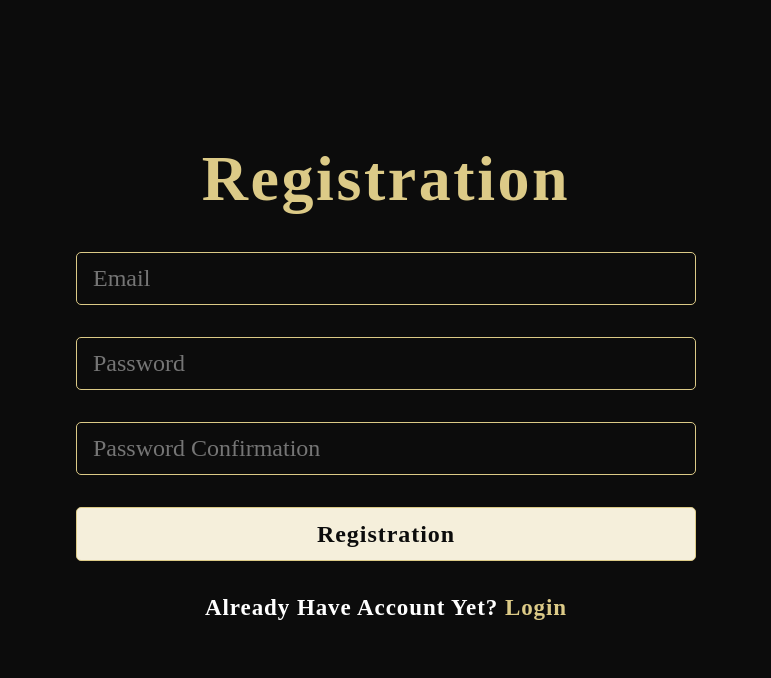
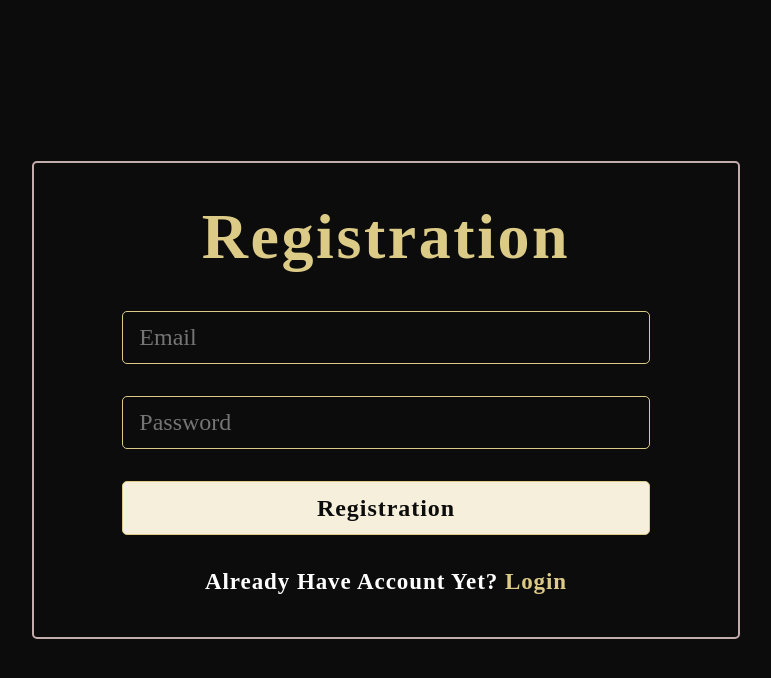
Before and after one commit to SMinhChau/Restaurant-Website, a React (Create React App) app: page /register in a window 1280 px wide. Shown: the top 678 px of the page, without its empty margins (254-1025 px from the left). Built offline with nearby package versions, Linux system fonts and the light colour scheme; no server answers; a web font is replaced by a local one.

Commit message:
add protect router

```diff
--- a/src/App.js
+++ b/src/App.js
@@ -7,6 +7,7 @@ import Home from '~/pages/Home/Home';
 import { Singup } from './container';
 import Signin from './container/Signin/Signin';
 import { AuthContextProvider } from './contexts/AuthContext';
+import ProtectRouter from '~/pages/ProtectRouter';
 
 function App() {
  return (
@@ -15,9 +16,23 @@ function App() {
     <Routes>
      <Route path="/">
       <Route index element={<Signin />} />
-      <Route path="home" element={<Home />} />
       <Route path="register" element={<Singup />} />
-      <Route path="blogs" element={<Blogs />} />
+      <Route
+       path="home"
+       element={
+        <ProtectRouter>
+         <Home />
+        </ProtectRouter>
+       }
+      />
+      <Route
+       path="blogs"
+       element={
+        <ProtectRouter>
+         <Blogs />
+        </ProtectRouter>
+       }
+      />
      </Route>
     </Routes>
    </AuthContextProvider>
--- a/src/container/Signin/Signin.js
+++ b/src/container/Signin/Signin.js
@@ -33,6 +33,7 @@ const Signin = () => {
 
  return (
   <div className={cx('app__wrapper-register flex__center section__padding')}>
+   <div className={cx('app__content flex__center')}>
     <h1 className={cx('headtext__cormorant')}>Login</h1>
     <div className={cx('login_screen-form flex__center')}>
      <form onSubmit={handleSubmit}>
@@ -66,6 +67,7 @@ const Signin = () => {
      </div>
     </div>
    </div>
+  </div>
  );
 };
 
--- a/src/container/Signin/Signin.scss
+++ b/src/container/Signin/Signin.scss
@@ -8,12 +8,19 @@
   margin-bottom: 2rem;
  }
 }
-
+.app__content {
+ border-radius: 5px;
+ flex-direction: column;
+ border: 2px solid rgb(195, 172, 172);
+ background-color: var(--color-black);
+ min-width: 100px;
+}
 .login_screen-form {
  display: flex;
-
+ width: 100%;
  flex-direction: column;
  form {
+  width: 100%;
   display: flex;
   flex-direction: column;
  }
@@ -21,7 +28,7 @@
 .login_screen-form {
  margin-bottom: 2.5rem;
  input {
-  width: 620px;
+  width: 75%;
   border: 1px solid var(--color-golden);
   border-radius: 5px;
   font-size: 1.5rem;
@@ -35,7 +42,7 @@
 }
 .login_screen-form button {
  font-size: 1.5rem;
- width: 100%;
+ width: 75%;
  border: 1px solid var(--color-golden);
  border-radius: 5px;
  text-transform: capitalize;
--- a/src/container/Singup/Singup.js
+++ b/src/container/Singup/Singup.js
@@ -38,6 +38,7 @@ const Singup = () => {
 
  return (
   <div className={cx('app__wrapper-register flex__center section__padding')}>
+   <div className={cx('app__content flex__center')}>
     <h1 className={cx('headtext__cormorant')}>registration</h1>
     <div className={cx('login_screen-form flex__center')}>
      <form onSubmit={handleSubmit}>
@@ -50,13 +51,14 @@ const Singup = () => {
        required
       />
       <input
+       ref={passwordRef}
        onChange={(e) => setpassword(e.target.value)}
        type="password"
        placeholder="Password"
        id="password"
        required
       />
-     <input type="password" placeholder="Password Confirmation" id="confpassword" required />
+
       <button type="submit" className={cx('custom__button')}>
        registration
       </button>
@@ -71,6 +73,7 @@ const Singup = () => {
      </div>
     </div>
    </div>
+  </div>
  );
 };
 
--- a/src/container/Singup/Singup.scss
+++ b/src/container/Singup/Singup.scss
@@ -5,16 +5,24 @@
  background-color: var(--color-black);
 
  h1 {
-  margin-bottom: 2rem;
+  margin: 2rem 0;
  }
 }
-
+.app__content {
+ border-radius: 5px;
+ flex-direction: column;
+ border: 2px solid rgb(195, 172, 172);
+ background-color: var(--color-black);
+ width: 65%;
+}
 .login_screen-form {
  display: flex;
 
  flex-direction: column;
  form {
   display: flex;
+  align-items: center;
+  justify-content: center;
   flex-direction: column;
  }
 }
--- /dev/null
+++ b/src/pages/ProtectRouter.js
@@ -0,0 +1,11 @@
+import { Navigate } from 'react-router-dom';
+import { UserAuth } from '~/contexts/AuthContext';
+function ProtectRouter({ children }) {
+ const { user } = UserAuth();
+ if (!user) {
+  return <Navigate to="/"></Navigate>;
+ }
+ return children;
+}
+
+export default ProtectRouter;
```
Also changed, not shown: src/pages/MenuFood/index.js (added, +13 -0 lines). Lines whose indentation alone changed are shown as unchanged.
